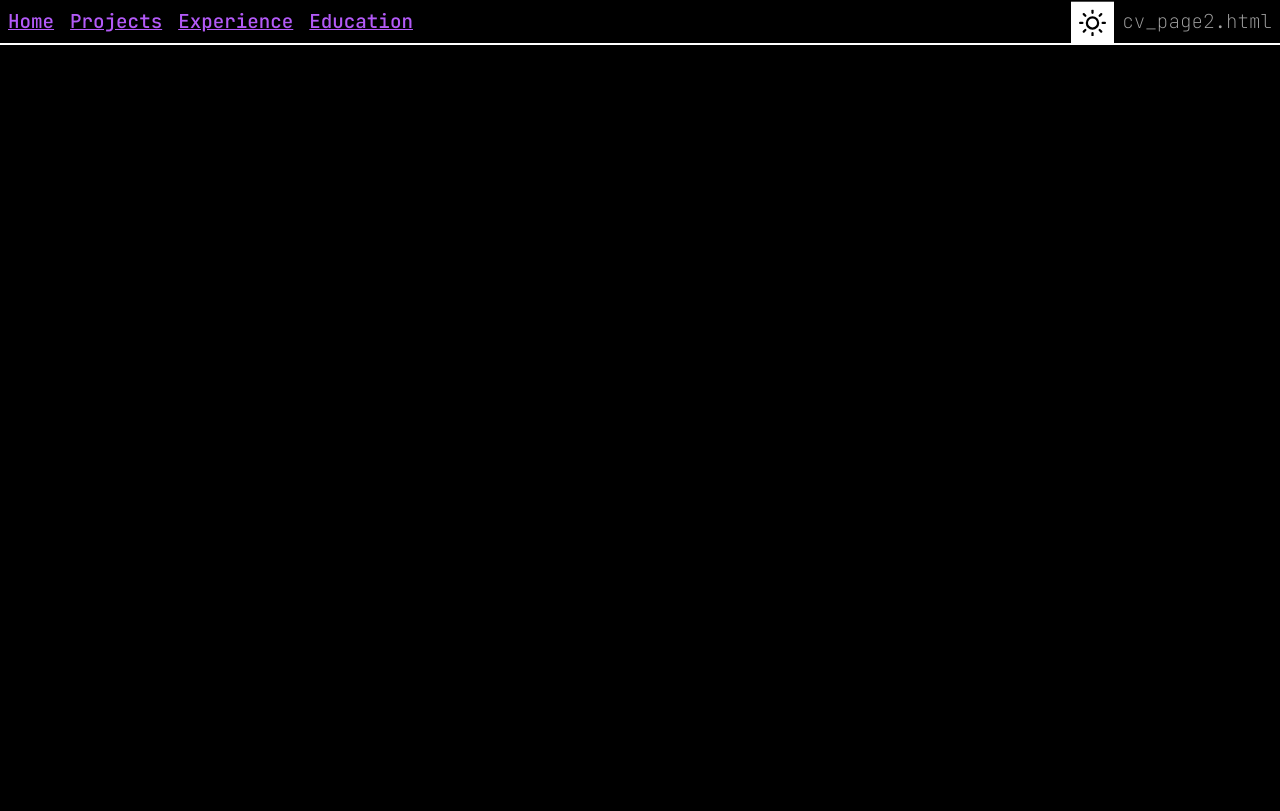
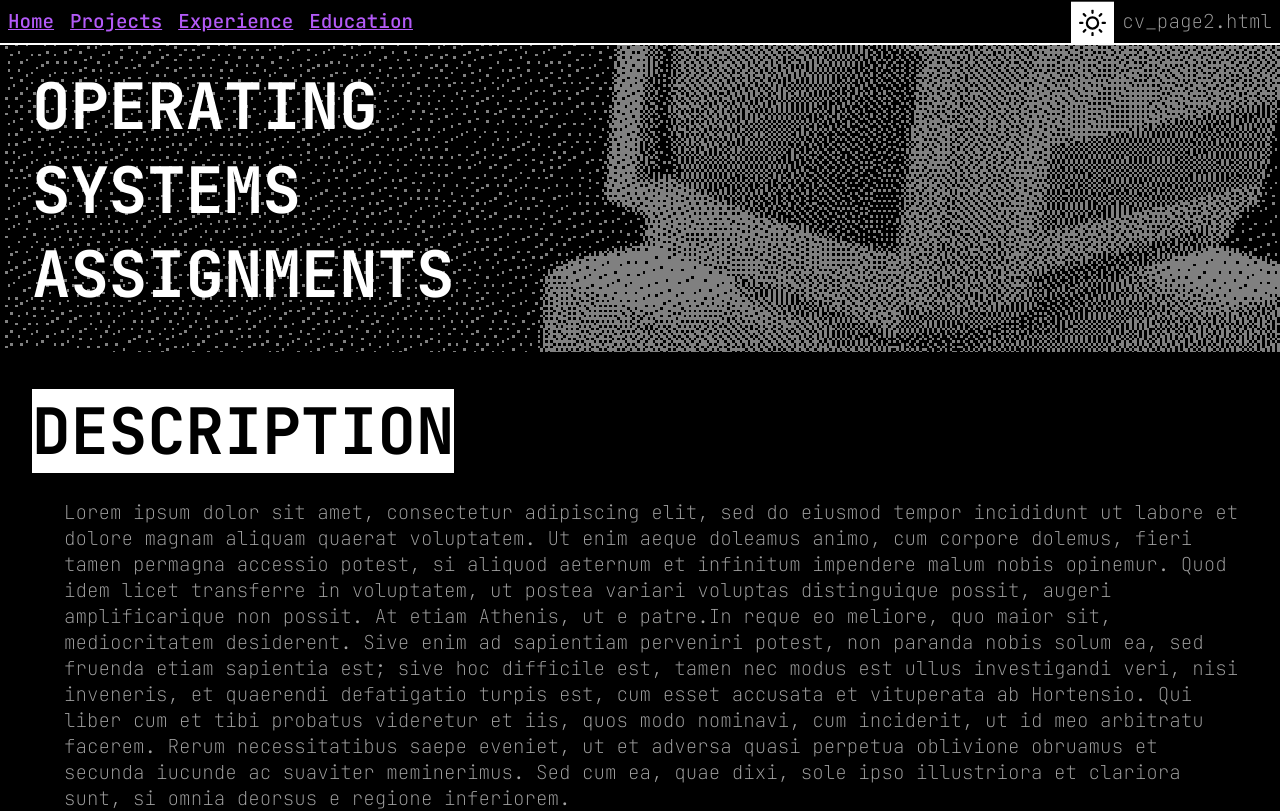
Before and after one commit to TPdkr/cv_page2, a React (Vite) app in the folder website/: page /cv_page2/projects/os in a window 1280 px wide. Shown: the top 811 px of the page. Built offline with nearby package versions, Linux system fonts and the light colour scheme; no server answers.

Commit message:
added a new page and small tweaks elsewhere

```diff
--- a/website/src/App.jsx
+++ b/website/src/App.jsx
@@ -1,12 +1,15 @@
 import { BrowserRouter, Routes, Route, Link } from 'react-router-dom';
 import './App.css'
 import Navbar from './navbar/navbar';
-import MainPage from './mainpage/mainpage';
-import Building from './hidden_pages/building';
 
 //theme context is imported from a file
 import { useTheme} from './themer.jsx';
+
+//pages
+import MainPage from './mainpage/mainpage';
+import Building from './hidden_pages/building';
 import Projects from './projects/projects.jsx';
+import OS from './projects/os/os.jsx';
 
 function App() {
   //theme is requested and specified at the very top component
@@ -20,6 +23,7 @@ function App() {
           <Routes>
             <Route path="cv_page2/" element={<MainPage/>}></Route>
             <Route path="cv_page2/projects/" element={<Projects/>}></Route>
+            <Route path="cv_page2/projects/os/" element={<OS/>}></Route>
             <Route path="cv_page2/error/" element={<Building/>}></Route>
             <Route path="cv_page2/notyet/" element={<Building/>}></Route>
           </Routes>
--- /dev/null
+++ b/website/src/projects/os/os.jsx
@@ -0,0 +1,26 @@
+import styles from "./os.module.css";
+import header from "../../assets/projects/os/header.png"
+
+function OS(){
+    return (
+        <>
+            <div className={styles.header}>
+                <img src={header} className={styles.headerImg}/>
+                <h2>OPERATING SYSTEMS ASSIGNMENTS</h2>
+            </div>
+            <div className={styles.pageContent}>
+                <div>
+                    <h2 className="inv">DESCRIPTION</h2>
+                    <p className="indent"><br></br>Lorem ipsum dolor sit amet, consectetur adipiscing elit, sed do eiusmod tempor incididunt ut labore et dolore magnam aliquam quaerat voluptatem. Ut enim aeque doleamus animo, cum corpore dolemus, fieri tamen permagna accessio potest, si aliquod aeternum et infinitum impendere malum nobis opinemur. Quod idem licet transferre in voluptatem, ut postea variari voluptas distinguique possit, augeri amplificarique non possit. At etiam Athenis, ut e patre.In reque eo meliore, quo maior sit, mediocritatem desiderent. Sive enim ad sapientiam perveniri potest, non paranda nobis solum ea, sed fruenda etiam sapientia est; sive hoc difficile est, tamen nec modus est ullus investigandi veri, nisi inveneris, et quaerendi defatigatio turpis est, cum esset accusata et vituperata ab Hortensio. Qui liber cum et tibi probatus videretur et iis, quos modo nominavi, cum inciderit, ut id meo arbitratu facerem.
+Rerum necessitatibus saepe eveniet, ut et adversa quasi perpetua oblivione obruamus et secunda iucunde ac suaviter meminerimus. Sed cum ea, quae dixi, sole ipso illustriora et clariora sunt, si omnia deorsus e regione inferiorem.</p>
+                </div>
+                <div>
+                    <h3 className="inv">ASSIGNMENTS</h3>
+                </div>
+            </div>
+
+        </>
+    );
+}
+
+export default OS
--- /dev/null
+++ b/website/src/projects/os/os.module.css
@@ -0,0 +1,26 @@
+.header{
+    position: relative;
+    margin-top: var(--medium);
+}
+
+.headerImg{
+    object-fit: cover;
+    height: 100%;
+    width: 100%;
+    max-height: 20rem;
+    opacity: 0.5;
+}
+
+.header h2{
+    position: absolute;
+    top: var(--medium);
+    left: var(--medium);
+    max-width: 30rem;
+}
+
+.pageContent{
+    display: flex;
+    flex-direction: column;
+    padding: var(--medium);
+    gap: var(--giant);
+}
--- a/website/src/projects/project_card.jsx
+++ b/website/src/projects/project_card.jsx
@@ -1,14 +1,21 @@
 import styles from "./project_card.module.css";
+import { useNavigate } from "react-router-dom";
 
 function ProjectCard({project}){
+    //navigation part
+    const navigate = useNavigate();
+
+    const toProject = ()=>{navigate(`./${project.name}/`)}
+    //tags need to be turbed into a string
     const tag_str = (project.tags).join(" | ");
 
+    //color is not static and depends on the project type
     const colorSquareSt ={
         backgroundColor: `var(--${project.color})`
     }
 
     return(
-        <div className={styles.cardContainer} key={project.name}>
+        <div className={styles.cardContainer} key={project.name} onClick={toProject}>
             {/** card */}
             <div className={styles.card}>
                 {/** this is the header of the card */}
```
Also changed, not shown: website/src/assets/projects/os/header.png (added).
